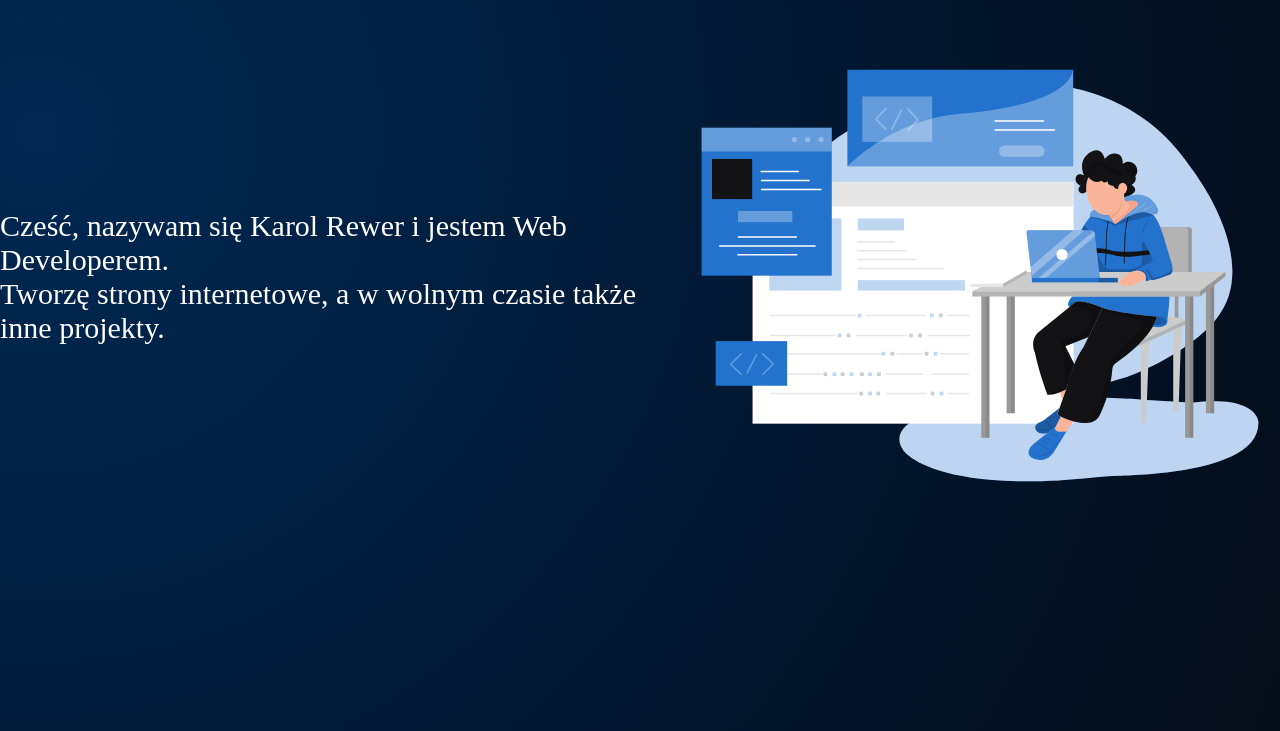
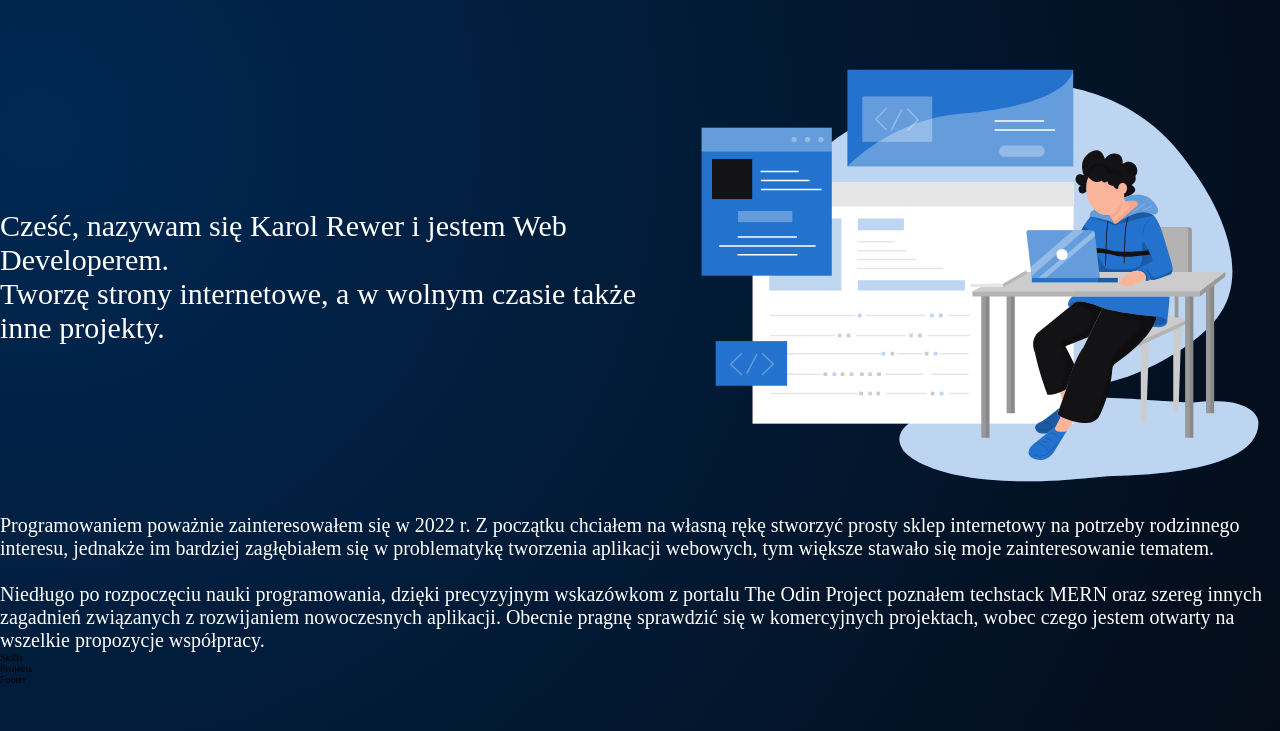
Before and after one commit to karolrewer/Portfolio-simple, a plain HTML site: page index.html in a window 1280 px wide. Shown: the part 69-800 px from the top of the page. Drawn offline with Linux system fonts and the light colour scheme.

Commit message:
add simple about-me information

```diff
--- a/index.html
+++ b/index.html
@@ -28,6 +28,10 @@
                 <img class="home__image--img" src="assets/Software-Developer.svg" alt="image-Software-Developer">
             </div>
         </div>
+        <div class="about">Programowaniem poważnie zainteresowałem się w 2022 r. Z początku chciałem na własną rękę stworzyć prosty sklep internetowy na potrzeby rodzinnego interesu, jednakże im bardziej zagłębiałem się w problematykę tworzenia aplikacji webowych, tym większe stawało się moje zainteresowanie tematem.<br><br>Niedługo po rozpoczęciu nauki programowania, dzięki precyzyjnym wskazówkom z portalu The Odin Project poznałem techstack MERN oraz szereg innych zagadnień związanych z rozwijaniem nowoczesnych aplikacji. Obecnie pragnę sprawdzić się w komercyjnych projektach, wobec czego jestem otwarty na wszelkie propozycje współpracy.</div>
+        <div class="skills">Skills</div>
+        <div class="projects">Projects</div>
+        <div class="footer">Footer</div>
     </div>
 </body>
 </html>
--- a/src/styles.css
+++ b/src/styles.css
@@ -1,5 +1,4 @@
 * {
-
     box-sizing: border-box;
     padding: 0;
     margin: 0;
@@ -84,3 +83,8 @@ a:active, a {
 }
 
 /* ---------------------------------- */
+
+.about {
+    color: white;
+    font-size: 2rem;
+}
```
